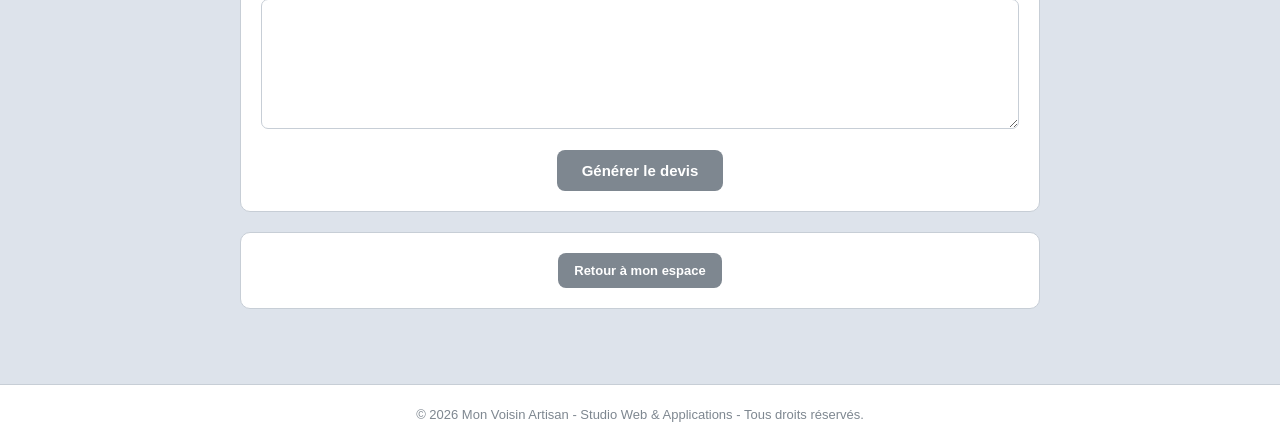
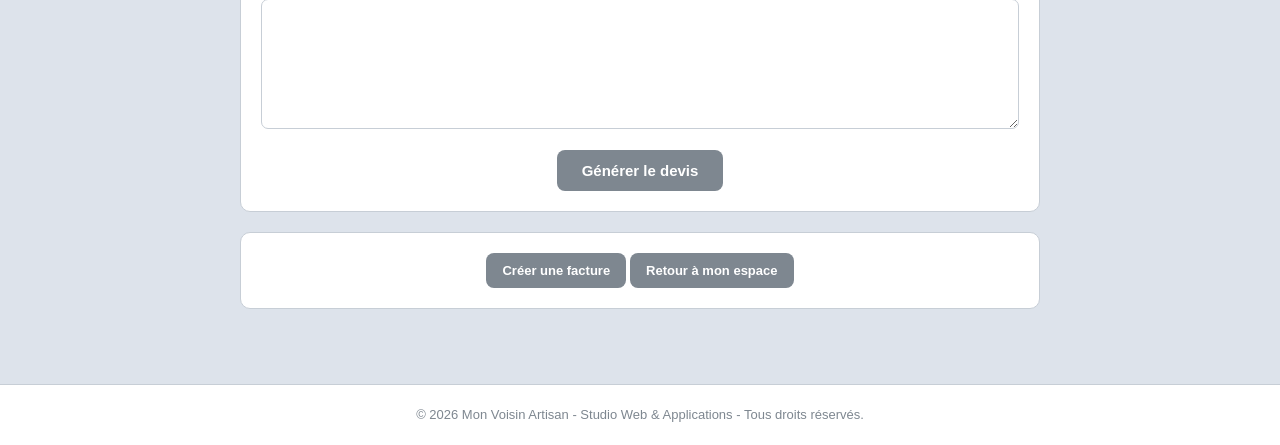
Before and after one commit to MSEDIT-1304/MON-VOISIN-ARTISAN, a Flask app: page /artisan/devis in a window 1280 px wide. Shown: the part 3408-3853 px from the top of the page. Run offline with Flask 3, Linux system fonts and the light colour scheme; the visitor is signed in with stand-in values (Sample User, id 1); tables that the repository leaves empty hold one stand-in row (values such as "Sample post").

Commit message:
Update devis.html

```diff
--- a/templates/devis.html
+++ b/templates/devis.html
@@ -279,6 +279,10 @@ Devis - Mon Voisin Artisan
 
 <div class="section">
 
+    <a href="{{ url_for('facture') }}" class="btn">
+        Créer une facture
+    </a>
+
     <a href="{{ url_for('artisan') }}" class="btn">
         Retour à mon espace
     </a>
```
